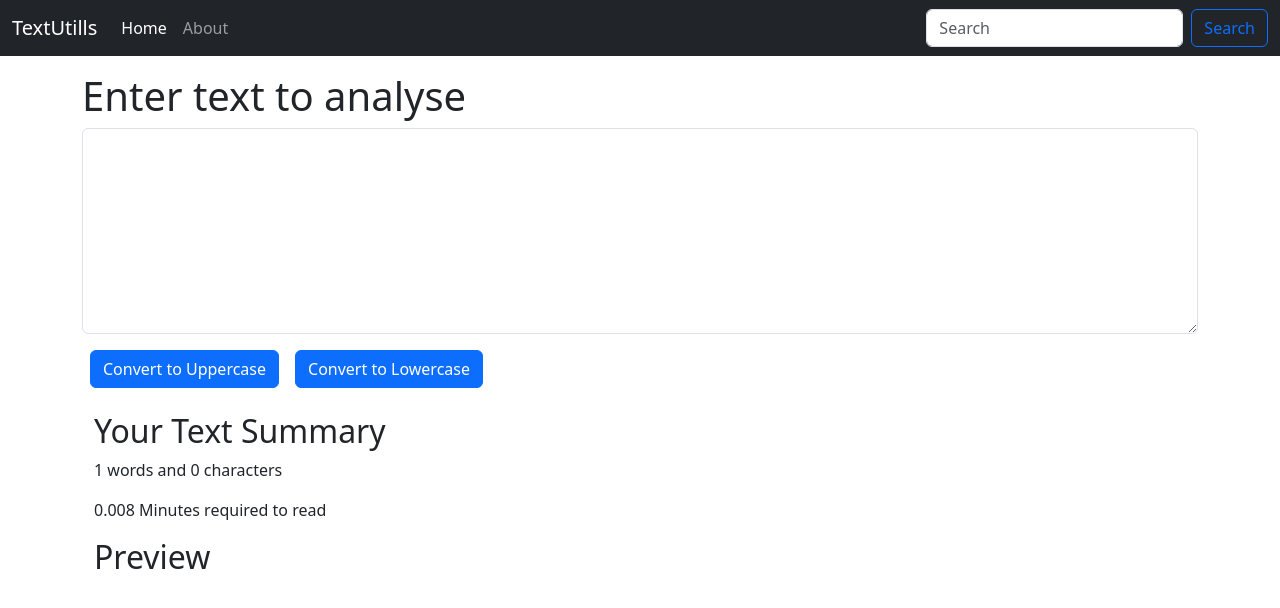
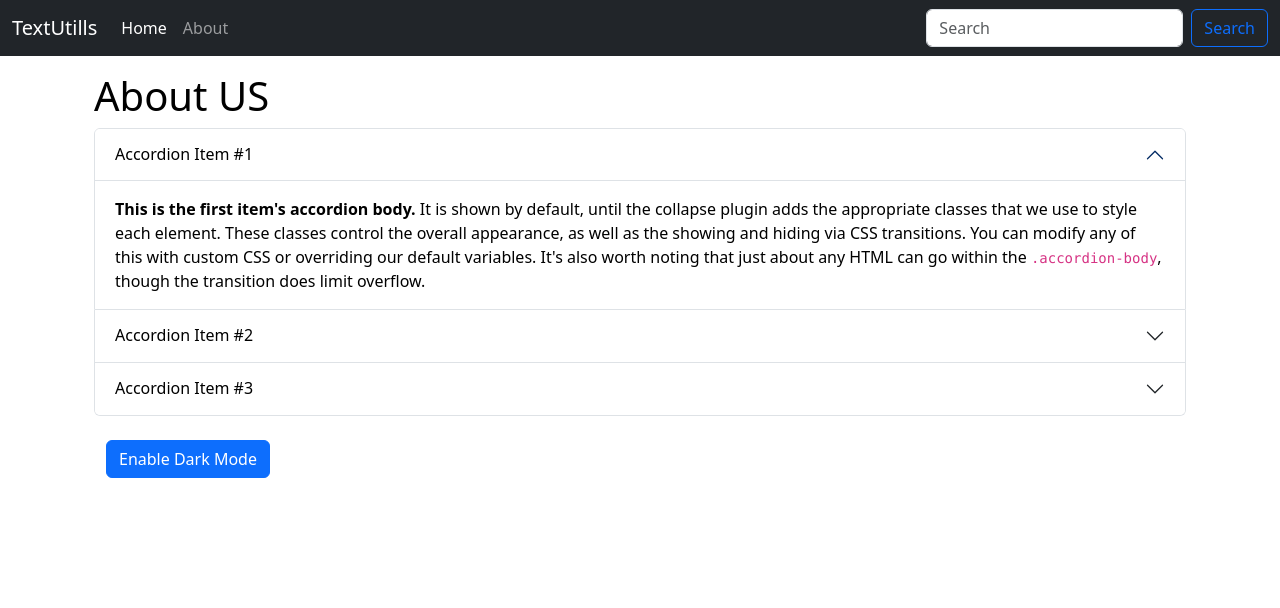
Before and after one commit to TejasBalkunde/React, a React (Create React App) app in the folder textutils/: page / in a window 1280 px wide. Shown: the top 608 px of the page. Built offline with nearby package versions, Linux system fonts and the light colour scheme.

Commit message:
"Enable Dark Mode" Button using useState Hook

```diff
--- a/textutils/src/App.js
+++ b/textutils/src/App.js
@@ -1,6 +1,7 @@
 import Navbar from './components/Navbar';
 import './App.css';
-import Textform from './components/Textform';
+// import Textform from './components/Textform';
+import About from './components/About';
 
 
 function App() {
@@ -12,11 +13,10 @@
 
 <div className="container my-3">
 
-<Textform heading = "Enter text to analyse"/>
+{/* <Textform heading = "Enter text to analyse"/> */}
+
+<About/>
 </div>
-
-
-
 
     </>
   );
--- /dev/null
+++ b/textutils/src/components/About.js
@@ -0,0 +1,85 @@
+import React, { useState } from 'react'
+
+export default function About() {
+    const [myStyle, setMyStyle] = useState({
+        color :  'black',
+        backgroundColor : 'white'
+
+    })
+
+    const[btntext, setBtnText] = useState('Enable Dark Mode')
+
+    const toggleStyle = ()=>{
+        if(myStyle.color == 'black')
+        {
+            setMyStyle(
+                {
+                    color :  'white',
+                    backgroundColor : 'black',
+                    border:'1px solid white'
+                }
+            )
+            setBtnText('Enable Light Mode')
+        }
+        else
+        {
+            setMyStyle(
+                {
+                    color :  'black',
+                    backgroundColor : 'white'
+                }
+            )
+            setBtnText('Enable Dark Mode')
+        }
+    }
+
+  return (
+    <div className='container' style = {myStyle}>
+        <h1 className='my-2'> About US</h1>
+        <div className="accordion" id="accordionExample">
+            <div className="accordion-item">
+                <h2 className="accordion-header">
+                <button className="accordion-button" style={myStyle} type="button" data-bs-toggle="collapse" data-bs-target="#collapseOne" aria-expanded="true" aria-controls="collapseOne">
+                    Accordion Item #1
+                </button>
+                </h2>
+                <div id="collapseOne" className="accordion-collapse collapse show" data-bs-parent="#accordionExample">
+                <div className="accordion-body" style={myStyle} >
+                    <strong>This is the first item's accordion body.</strong> It is shown by default, until the collapse plugin adds the appropriate classes that we use to style each element. These classes control the overall appearance, as well as the showing and hiding via CSS transitions. You can modify any of this with custom CSS or overriding our default variables. It's also worth noting that just about any HTML can go within the <code>.accordion-body</code>, though the transition does limit overflow.
+                </div>
+                </div>
+            </div>
+            <div className="accordion-item">
+                <h2 className="accordion-header">
+                <button className="accordion-button collapsed" style={myStyle} type="button" data-bs-toggle="collapse" data-bs-target="#collapseTwo" aria-expanded="false" aria-controls="collapseTwo">
+                    Accordion Item #2
+                </button>
+                </h2>
+                <div id="collapseTwo" className="accordion-collapse collapse" data-bs-parent="#accordionExample">
+                <div className="accordion-body" style={myStyle} >
+                    <strong>This is the second item's accordion body.</strong> It is hidden by default, until the collapse plugin adds the appropriate classes that we use to style each element. These classes control the overall appearance, as well as the showing and hiding via CSS transitions. You can modify any of this with custom CSS or overriding our default variables. It's also worth noting that just about any HTML can go within the <code>.accordion-body</code>, though the transition does limit overflow.
+                </div>
+                </div>
+  </div>
+
+  <div className="accordion-item">
+    <h2 className="accordion-header">
+      <button className="accordion-button collapsed" style={myStyle} type="button" data-bs-toggle="collapse" data-bs-target="#collapseThree" aria-expanded="false" aria-controls="collapseThree">
+        Accordion Item #3
+      </button>
+    </h2>
+    <div id="collapseThree" className="accordion-collapse collapse" data-bs-parent="#accordionExample">
+      <div className="accordion-body" style={myStyle} >
+        <strong>This is the third item's accordion body.</strong> It is hidden by default, until the collapse plugin adds the appropriate classes that we use to style each element. These classes control the overall appearance, as well as the showing and hiding via CSS transitions. You can modify any of this with custom CSS or overriding our default variables. It's also worth noting that just about any HTML can go within the <code>.accordion-body</code>, though the transition does limit overflow.
+      </div>
+    </div>
+  </div>
+</div>
+
+    <div className="container my-4">
+        <button onClick={toggleStyle} type="button" className="btn btn-primary"> {btntext}</button>
+    </div>
+
+    </div>
+  )
+}
--- a/textutils/src/components/Textform.js
+++ b/textutils/src/components/Textform.js
@@ -12,6 +12,12 @@
     {
         //console.log("Uppercase was clicked"  + text);
         let newtxt = text.toLowerCase();
+        setText(newtxt);
+    }
+    const handleClearClick = () =>
+    {
+        //console.log("Uppercase was clicked"  + text);
+        let newtxt = "";
         setText(newtxt);
     }
     const handleOnChnage = (event) =>
@@ -33,6 +39,8 @@
     </div>
     <button className="btn btn-primary mx-2" onClick={handleUpClick}> Convert to Uppercase </button>
     <button className="btn btn-primary mx-2" onClick={handleLoClick}> Convert to Lowercase </button>
+    <button className="btn btn-primary mx-2" onClick={handleClearClick}> Clear Text </button>
+
     </div>
     <div className='container my-4'>
       <h2> Your Text Summary</h2>
```
